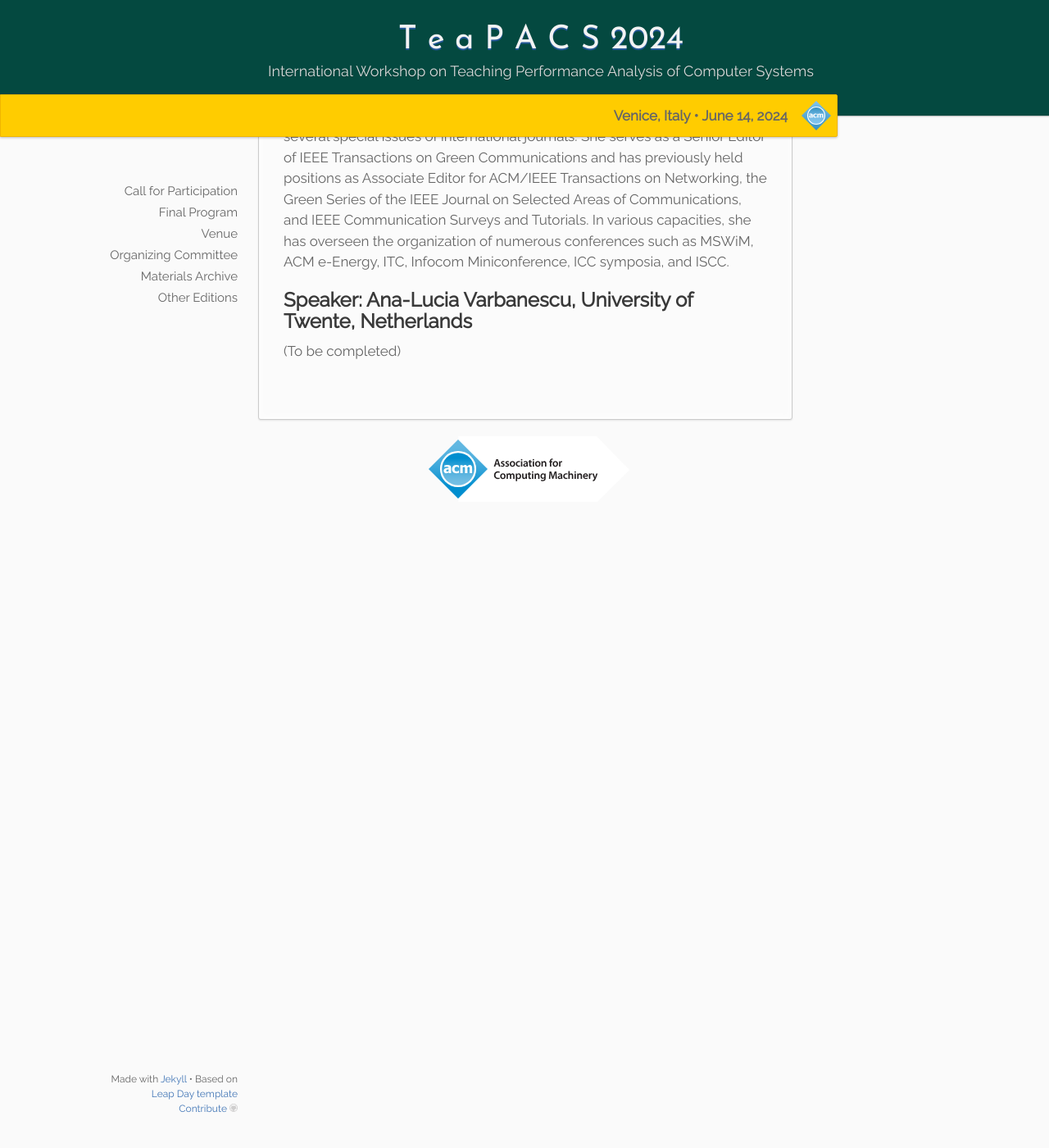
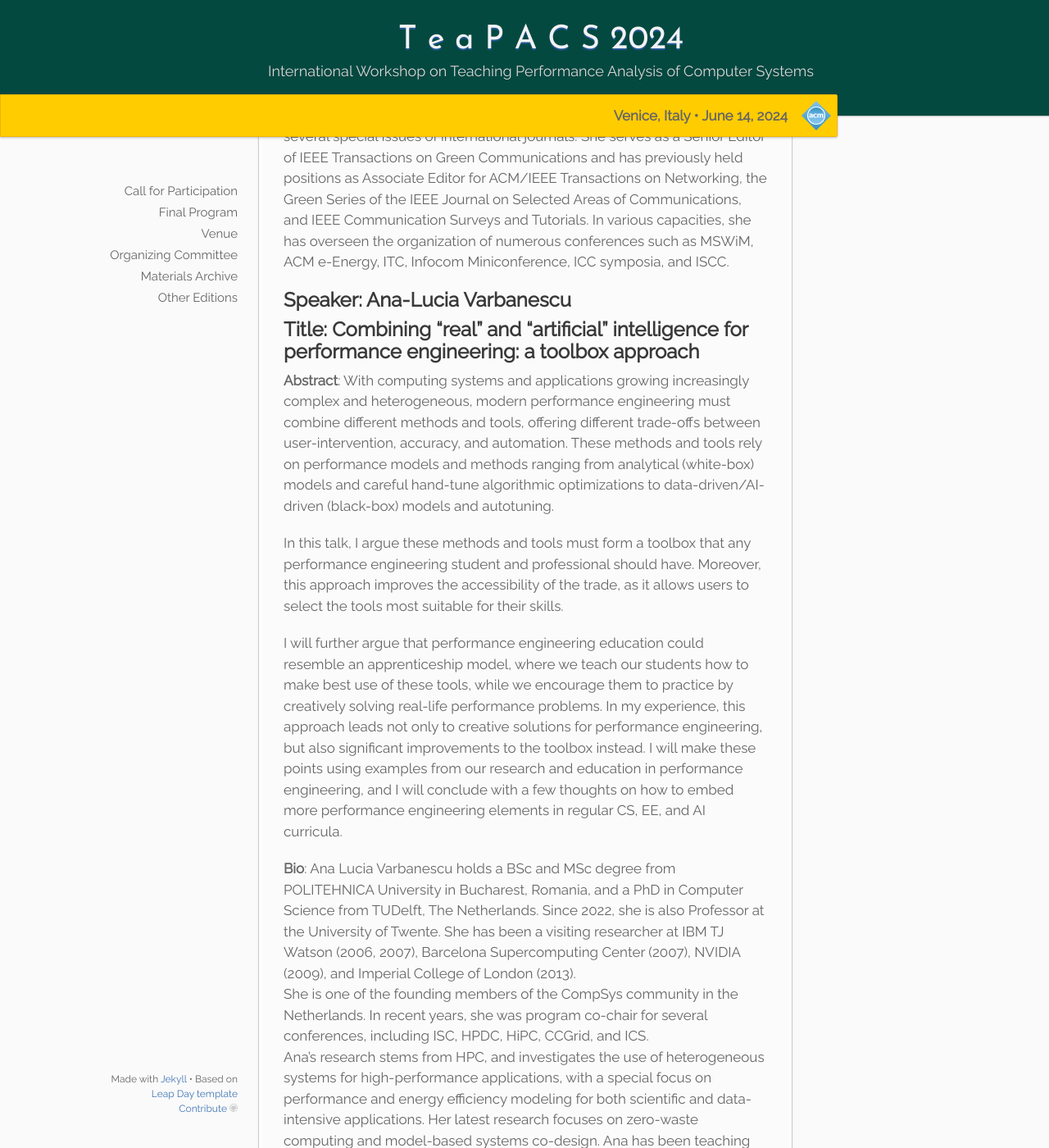
Before and after one commit to alessandropellegrini/teapacs.github.io, a Jekyll site: the page built from _2024/05.program.md, in a window 1280 px wide and 1400 px high, scrolled down 2279 px. Shown: the whole window at 82% size. Built offline with Jekyll 4.4.1, drawn with Linux system fonts in a browser that asks for light colours; before the commit the page ends 2909 px from its top, so only the background shows below that; some of the changed lines change nothing that is shown; some of the changed text lies outside the part shown.

Commit message:
Update 05.program.md

```diff
--- a/_2024/05.program.md
+++ b/_2024/05.program.md
@@ -46,42 +46,23 @@ During the talk I would like to share my experience and explore a question that
 
 **Bio**: Michela Meo is a Professor of Telecommunication Engineering at Politecnico di Torino, Italy. Her research interests include green networking, energy-efficient mobile networks and data centers, Internet traffic classification and characterization, and machine learning for video quality of experience. From 2015 to 2022, she chaired the International Advisory Council of the International Teletraffic Conference. She has contributed to several special issues of international journals. She serves as a Senior Editor of IEEE Transactions on Green  Communications and has previously held positions as Associate Editor for ACM/IEEE Transactions on Networking, the Green Series of the IEEE Journal on Selected Areas of Communications, and IEEE Communication Surveys and Tutorials. In various capacities, she has overseen the organization of numerous conferences such as MSWiM, ACM e-Energy, ITC, Infocom Miniconference, ICC symposia, and ISCC.
 
-## Speaker: Ana-Lucia Varbanescu, University of Twente, Netherlands
-(To be completed)
+## Speaker: Ana-Lucia Varbanescu
+## Title: Combining "real" and "artificial" intelligence for performance engineering: a toolbox approach
 
+**Abstract**: With computing systems and applications growing increasingly complex and heterogeneous, modern performance engineering must combine different methods and tools, offering different trade-offs between user-intervention, accuracy, and automation. These methods and tools rely on performance models and methods ranging from analytical (white-box) models and careful hand-tune algorithmic optimizations to data-driven/AI-driven (black-box) models and autotuning.
 
+In this talk, I argue these methods and tools must form a toolbox that any performance engineering student and professional should have. Moreover, this approach improves the accessibility of the trade, as it allows users to select the tools most suitable for their skills.
+
+I will further argue that performance engineering education could resemble an apprenticeship model, where we teach our students how to make best use of these tools, while we encourage them to practice by creatively solving real-life performance problems. In my experience, this approach leads not only to creative solutions for performance engineering, but also significant improvements to the toolbox instead. I will make these points using examples from our research and education in performance engineering, and I will conclude with a few thoughts on how to embed more performance engineering elements in regular CS, EE, and AI curricula.
+
+**Bio**: Ana Lucia Varbanescu holds a BSc and MSc degree from POLITEHNICA University in Bucharest, Romania, and a PhD in Computer Science from TUDelft, The Netherlands. Since 2022, she is also Professor at the University of Twente. She has been a visiting researcher at IBM TJ Watson (2006, 2007), Barcelona Supercomputing Center (2007), NVIDIA (2009), and Imperial College of London (2013).
+She is one of the founding members of the CompSys community in the Netherlands. In recent years, she was program co-chair for several conferences, including ISC, HPDC, HiPC, CCGrid, and ICS.
+Ana's research stems from HPC, and investigates the use of heterogeneous systems for high-performance applications, with a special focus on performance and energy efficiency modeling for both scientific and data-intensive applications. Her latest research focuses on zero-waste computing and model-based systems co-design.
+Ana has been teaching for more than 20 years in BSc, MSc, and graduate programs in different parts of Europe, from Romania to Spain. She has created several HPC courses (for different audiences and systems). She is an advocate of combining theory and practice in education, and a pioneer of performance engineering education in The Netherlands, where she created and taught the first course on the topic.
 
 <!--
 
-## Speaker: Dieter Fiems, Ghent University, Belgium
-## Title: Teaching Software Performance Evaluation to Undergrads: Lessons Learned and Challenges
 
-
-
-As a long time instructor of a required, undergrad software performance evaluation course, I will describe some of my experiences operating in such a climate. Specifically, I will outline key strategies I have followed to motivate students and overcome their resistance to the somewhat analytical nature of performance analysis. I will also offer my observations on how undergrad curriculums can be tuned to instil a performance-aware mindset into students. Finally, I will point out ongoing challenges and invite the audience to brainstorm some solutions.
-
-**Bio**: Diwakar Krishnamurthy is a Professor at the Department of Electrical and Software Engineering at the University of Calgary in Calgary, Alberta, Canada. Diwakar’s research interests span all aspects of characterizing, testing, modeling, and optimizing the performance of software systems. Recently, his efforts have focused on automated performance management of cloud and big data systems. A key emphasis of his research is to devise practical performance engineering techniques that can be operationalized in industry contexts, He has collaborated very closely with industry partners such as HP, SAP, and Huawei towards this objective. Diwakar has served on the TPCs of many performance-themed conferences such as ACM SIGMETRICS and ACM/SPEC ICPE. He has won or has been nominated for many teaching awards, including winning one for teaching an undergrad performance evaluation course.
-
-## Speaker: Michela Meo, Politecnico di Torino, Italy
-## Title: Teaching Learning-augmented Algorithms with Societal Design Criteria
-**Abstract**: Traditionally, computer systems are designed to optimize classic notions of performance such as flow completion time, cost, etc. The system performance is then typically evaluated by characterizing theoretical bounds in worst-case settings. For the next generation of computer systems, it is essential to elevate societal criteria, such as carbon awareness and equity, as first-class design goals. However, the classic performance metrics may conflict with societal criteria. Foundational understanding and performance evaluations of systems with these inherent tradeoffs lead to two categories of challenges that impact the core educational components of algorithm design and performance analysis courses.
-- The classic techniques, e.g., worst-case analysis, for systems with conflicting objectives may lead to the impossibility of results. However, foundational understanding of the impossibility of results calls for new techniques and tools. In traditional performance evaluation, to understand the foundational limits, typically, it is sufficient to derive lower-bound arguments in worst-case settings. In the new era of system design, lower bounds are inherently about tradeoffs between different objectives. Characterizing these tradeoffs in settings with multiple design criteria is closer to the notion of  Pareto-optimality, which is drastically different from classic lower bounds.
-- With the impossibility of results using classic paradigms, one possible direction is to (re)design systems following the emerging direction of learning-augmented algorithms. With this approach, it might be possible to remove/mitigate the foundational conflict between classic vs. societal metrics using the right predictions. However, the performance evaluation of learning-augmented algorithms calls for a new set of technical questions that we will explore a few of them in this talk.
-
-We will use the online knapsack problem as a running example to contextualize how the learning-augmented and societal system design calls for broader and new educational components in classic algorithms and performance analysis courses.
-
-**Bio**: Mohammad Hajiesmaili is an Assistant Professor with the Manning College of Information and Computer Sciences at the University of Massachusetts Amherst. He directs the Sustainability, Optimization, Learning, and Algorithms Research (SOLAR) lab, where the research focus is on developing optimization and machine learning, and algorithmic tools to improve the energy and carbon efficiency of digital and cyberinfrastructure. He was named to Popular Science’s Brilliant 10 in 2022, featuring his work on the decarbonization of the internet. His awards and honors include an NSF CAREER Award, an Amazon Research Award, a Google Faculty Research Award, and other awards from NSF, VMWare, and Adobe. He has received five best paper runner-ups in the ACM e-Energy conference.
-
-
-## Speaker: Ana-Lucia Varbanescu, University of Twente, Netherlands
-## Title: The Role of Advanced Math in Teaching Performance Modeling
-**Abstract**: How should we teach performance modeling without assuming a deep mathematical background? One approach is to focus on rigorously studying relatively simple stochastic models that do not require too much math background. But this may leave students underprepared to reason about systems in practice. They have multiple servers, non-Poisson arrivals, heavy tails, and other features that demand more complex stochastic models. But rigorously studying such models requires more mathematical background than many computer science and engineering students have.
-
-For students to reason about complex stochastic models, I believe they need powerful, generally applicable tools. In the first half of this talk, I argue that students would be well served by tools like continuous-state Markov processes, state space collapse, and Palm calculus. But these are advanced topics even for students with a strong math background. Can we teach them to all students? I believe the key is to start from a higher-level mathematical foundation for performance modeling, optimizing for accessibility and modeling flexibility over rigor. In the second half of the talk, I outline what this foundation could look like.
-
-**Bio**: Ziv Scully starts as an Assistant Professor at the Cornell School of Operations Research and Information Engineering in July 2023. He received his PhD from Carnegie Mellon University, where he was advised by Mor Harchol-Balter and Guy Blelloch, in summer 2022. Following that, he was a research fellow at the Simons Institute for Theoretical Computer Science at UC Berkeley (fall 2022) and a postdoc at Harvard CS and MIT CSAIL, where he was mentored by Michael Miztenmacher and Piotr Indyk (spring 2023).
-
-Ziv researches queueing, stochastic processes, and decision-making under uncertainty. One particular focus of his has been scheduling, with the aim of enabling queueing theory to analyze more complex policies in more complex systems. His work on this topic has recognized by multiple awards from INFORMS, ACM SIGMETRICS, and IFIP PERFORMANCE, including winning the 2022 INFORMS Nicholson Competition and receiving the 2022 SIGMETRICS Doctoral Dissertation Award.
 
 
 ## Discussion Sessions
```
